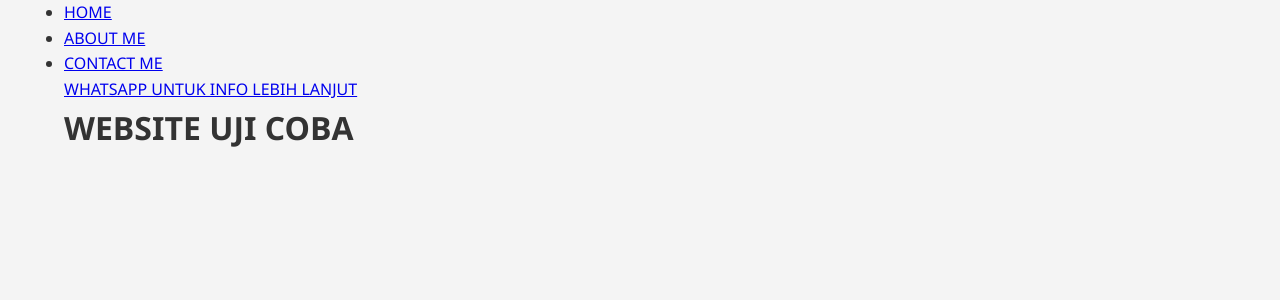
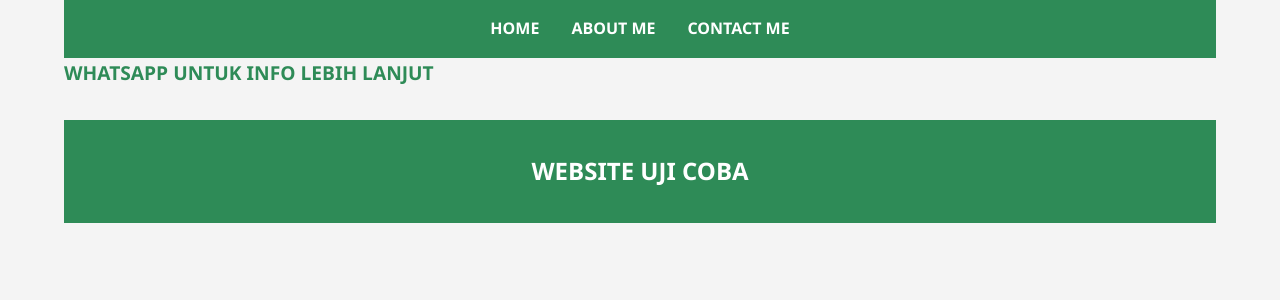
Before and after one commit to frl-im/UMKM, a PHP site: page /contact.html in a window 1280 px wide. Shown: the top 300 px of the page. Run offline with PHP 8.4, Linux system fonts and the light colour scheme.

Commit message:
Update gaya.css
perbaikan code

```diff
--- a/UMKM/gaya.css
+++ b/UMKM/gaya.css
@@ -20,42 +20,57 @@ body {
   margin: auto;
 }
 
-/* Navbar */
-.navbar {
+.container-navbar {
   background-color: #2e8b57;
-  color: #fff;
-  padding: 1rem 0;
+  padding: 1rem;
 }
 
-.navbar .container {
+.ul-navbar {
+  list-style:none;
   display: flex;
-  justify-content: space-between;
-  align-items: center;
+  justify-content: center;
+  gap: 2rem;
 }
 
-.navbar .logo {
-  font-size: 1.5rem;
+.li-navbar {
+}
+
+.a-navbar {
+  text-decoration: none;
+  color: white;
   font-weight: bold;
 }
 
-.navbar .nav-links {
-  list-style: none;
-  display: flex;
+.a-navbar:hover {
+  text-decoration: underline;
 }
 
-.navbar .nav-links li {
-  margin-left: 1.5rem;
+.container-content {
+  text-align: center:
+  margin: 3rem 0;
 }
 
-.navbar .nav-links a {
-  color: #fff;
+.a-content {
   text-decoration: none;
-  font-weight: 500;
+  color: #2e8b57;
+  font-size: 1.2rem;
+  font-weight: bold;
 }
 
-.navbar .nav-links a:hover {
-  text-decoration: underline;
+a-content:hover {
+  color: #ff8c00;
 }
+
+.container-footer {
+  background-color: #2e8b57;
+  padding: 2rem;
+  text-align: center;
+  color: white;
+  margin-top: 2rem;
+}
+
+.h1-footer {
+  font-size: 1.5rem;
 
 /* Hero Section */
 .hero {
```
